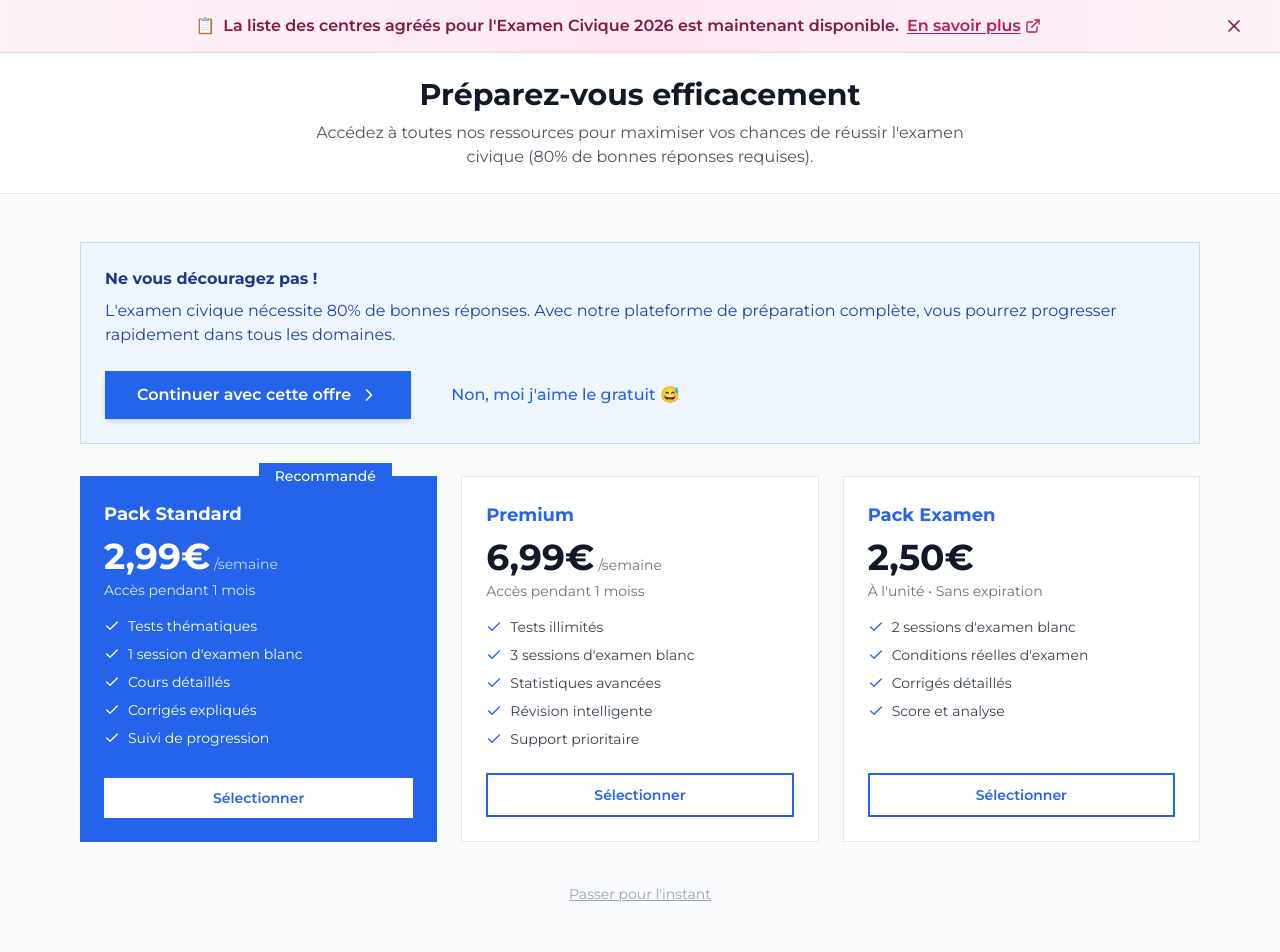
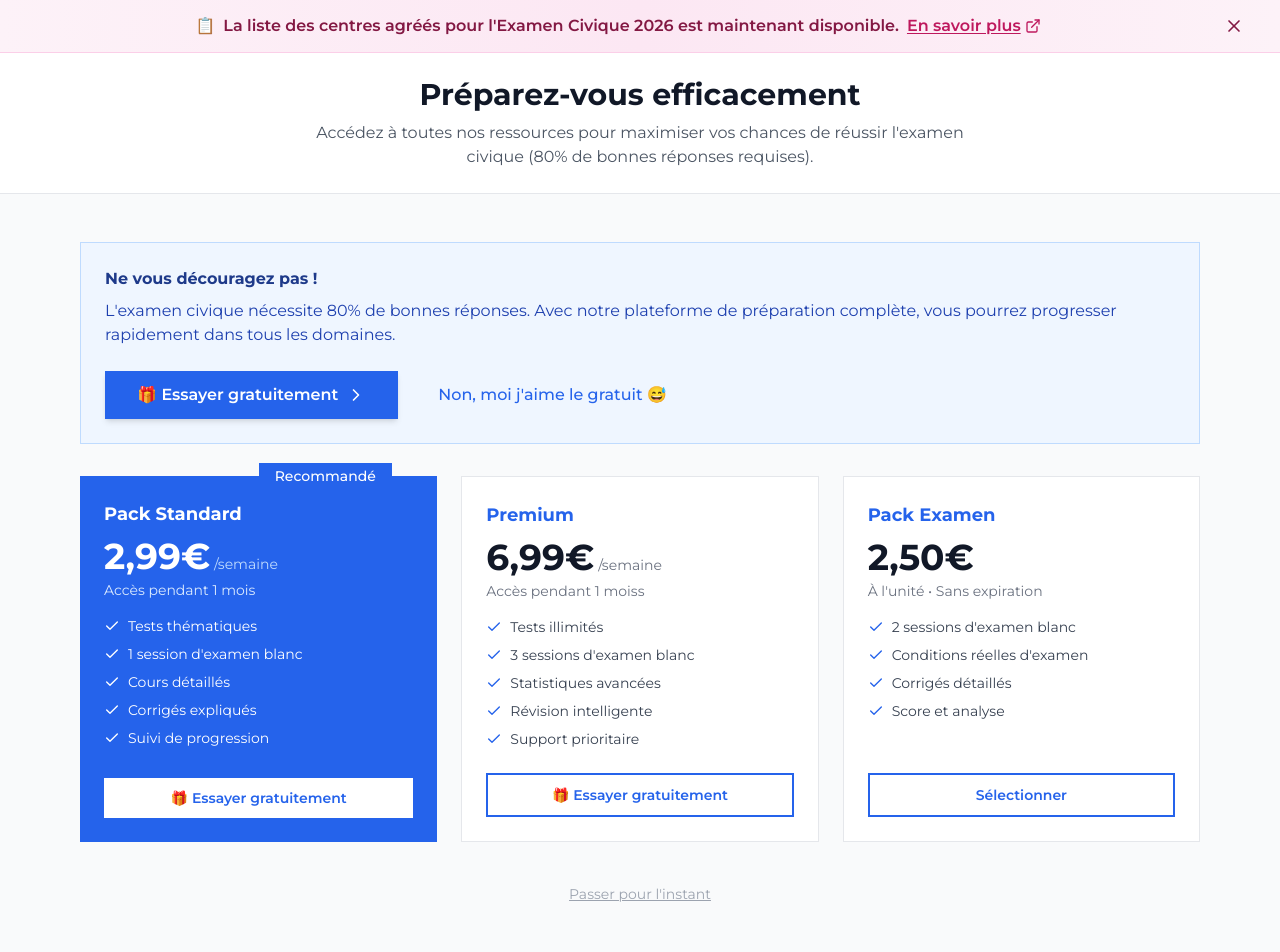
Before and after one commit to biendoubrian23/testciviquefrance, a Next.js app: page /onboarding/offres in a window 1280 px wide. Shown: the top 952 px of the page. Built offline with nearby package versions, Linux system fonts and the light colour scheme; no server answers.

Commit message:
feat: Ajouter des options d'essai gratuit sur plusieurs pages et mettre à jour les étiquettes des boutons

```diff
--- a/app/dashboard/credits/page.tsx
+++ b/app/dashboard/credits/page.tsx
@@ -364,7 +364,7 @@ export default function OffresPage() {
                 onClick={(e) => { e.stopPropagation(); handleStripePurchase('standard'); }}
                 className="w-full py-3 bg-white text-primary-600 font-semibold hover:bg-gray-50 transition-colors"
               >
-                Sélectionner
+                🎁 Essai gratuit 2 jours
               </button>
             )}
           </div>
@@ -430,7 +430,7 @@ export default function OffresPage() {
                 : 'border-primary-600 text-primary-600 hover:bg-primary-50'
                 }`}
             >
-              Sélectionner
+              🎁 Essayer 2 jours gratuits
             </button>
           )}
         </div>
--- a/app/dashboard/page.tsx
+++ b/app/dashboard/page.tsx
@@ -383,6 +383,15 @@ export default function DashboardPage() {
             <FileQuestion className="w-5 h-5" />
             Session d&apos;examen blanc
           </Link>
+          {/* Bouton essai gratuit - visible uniquement sur mobile */}
+          <Link
+            href="/dashboard/credits"
+            className="sm:hidden inline-flex items-center justify-center gap-2 bg-emerald-50 text-emerald-700 px-5 py-3 font-semibold hover:bg-emerald-100 active:bg-emerald-200 transition-colors border border-emerald-200"
+            style={{ WebkitTapHighlightColor: 'transparent' }}
+          >
+            <Trophy className="w-5 h-5" />
+            🎁 2 jours d&apos;essai GRATUIT
+          </Link>
         </div>
       </div>
 
--- a/app/onboarding/offres/page.tsx
+++ b/app/onboarding/offres/page.tsx
@@ -106,7 +106,7 @@ export default function OnboardingOffersPage() {
                 'Traitement en cours...'
               ) : (
                 <>
-                  Continuer avec cette offre
+                  🎁 Essayer gratuitement
                   <ChevronRight className="w-5 h-5" />
                 </>
               )}
@@ -172,7 +172,7 @@ export default function OnboardingOffersPage() {
                 disabled={isProcessing}
                 className="w-full py-2.5 bg-white text-primary-600 font-semibold hover:bg-gray-50 transition-colors text-sm"
               >
-                {isProcessing ? 'Traitement...' : 'Sélectionner'}
+                {isProcessing ? 'Traitement...' : '🎁 Essayer gratuitement'}
               </button>
             </div>
           </div>
@@ -216,7 +216,7 @@ export default function OnboardingOffersPage() {
               disabled={isProcessing}
               className="w-full py-2.5 font-semibold transition-colors border-2 text-sm border-primary-600 text-primary-600 hover:bg-primary-50"
             >
-              {isProcessing ? 'Traitement...' : 'Sélectionner'}
+              {isProcessing ? 'Traitement...' : '🎁 Essayer gratuitement'}
             </button>
           </div>
 
--- a/app/onboarding/resultats/page.tsx
+++ b/app/onboarding/resultats/page.tsx
@@ -142,15 +142,17 @@ export default function OnboardingResultsPage() {
               onClick={handleContinue}
               className="inline-flex justify-center items-center gap-2 px-6 py-3 bg-primary-600 text-white font-semibold hover:bg-primary-700 transition-all duration-200 shadow-md hover:shadow-lg"
             >
-              Découvrir nos offres
+              🎁 Essayer gratuitement • 0€
               <ChevronRight className="w-5 h-5" />
             </button>
+            {/* Bouton masqué temporairement
             <button
               onClick={() => router.push('/dashboard')}
               className="inline-flex justify-center items-center gap-2 px-6 py-3 bg-white text-gray-700 font-semibold border border-gray-300 hover:bg-gray-50 transition-all duration-200"
             >
               Continuer au Dashboard
             </button>
+            */}
           </div>
         </div>
 
--- a/app/tarifs/page.tsx
+++ b/app/tarifs/page.tsx
@@ -158,7 +158,7 @@ export default function TarifsPage() {
                   href="/signup"
                   className="mt-8 block w-full py-4 text-center bg-white text-primary-600 font-medium hover:bg-primary-50 transition-all duration-300"
                 >
-                  Sélectionner
+                  🎁 Essai gratuit 2 jours
                 </Link>
               </div>
 
@@ -211,7 +211,7 @@ export default function TarifsPage() {
                   href="/signup"
                   className="mt-8 block w-full py-4 text-center border border-primary-600 text-primary-600 font-medium hover:bg-primary-600 hover:text-white transition-all duration-300"
                 >
-                  Démarrer Premium
+                  🎁 Essayer 2 jours gratuits
                 </Link>
               </div>
 
--- a/components/dashboard/Sidebar.tsx
+++ b/components/dashboard/Sidebar.tsx
@@ -46,6 +46,7 @@ const bottomMenuItems = [
     title: 'Offres',
     icon: CreditCard,
     href: '/dashboard/credits',
+    badge: '🎁 Essai gratuit',
   },
   {
     title: 'Aide',
@@ -184,6 +185,11 @@ export default function Sidebar({ isOpen = true, onClose }: SidebarProps) {
                     <div className="flex items-center gap-3">
                       <Icon className="w-5 h-5 flex-shrink-0" />
                       <span className="font-medium">{item.title}</span>
+                      {item.badge && (
+                        <span className="text-xs bg-emerald-100 text-emerald-700 px-2 py-0.5 rounded-full font-medium">
+                          {item.badge}
+                        </span>
+                      )}
                     </div>
                     {active && <ChevronRight className="w-4 h-4" />}
                   </Link>
--- a/components/landing/Pricing.tsx
+++ b/components/landing/Pricing.tsx
@@ -34,7 +34,7 @@ const pricingPlans = [
       'Corrigés expliqués',
       'Suivi de progression',
     ],
-    cta: 'Sélectionner',
+    cta: '🎁 Essai gratuit 2 jours',
     ctaLink: '/signup',
     highlighted: true,
     badge: 'Recommandé',
@@ -52,7 +52,7 @@ const pricingPlans = [
       'Révision intelligente',
       'Support prioritaire',
     ],
-    cta: 'Démarrer Premium',
+    cta: '🎁 Essayer 2 jours gratuits',
     ctaLink: '/signup',
     highlighted: false,
     ctaStyle: 'border border-primary-600 text-primary-600 hover:bg-primary-600 hover:text-white',
```
